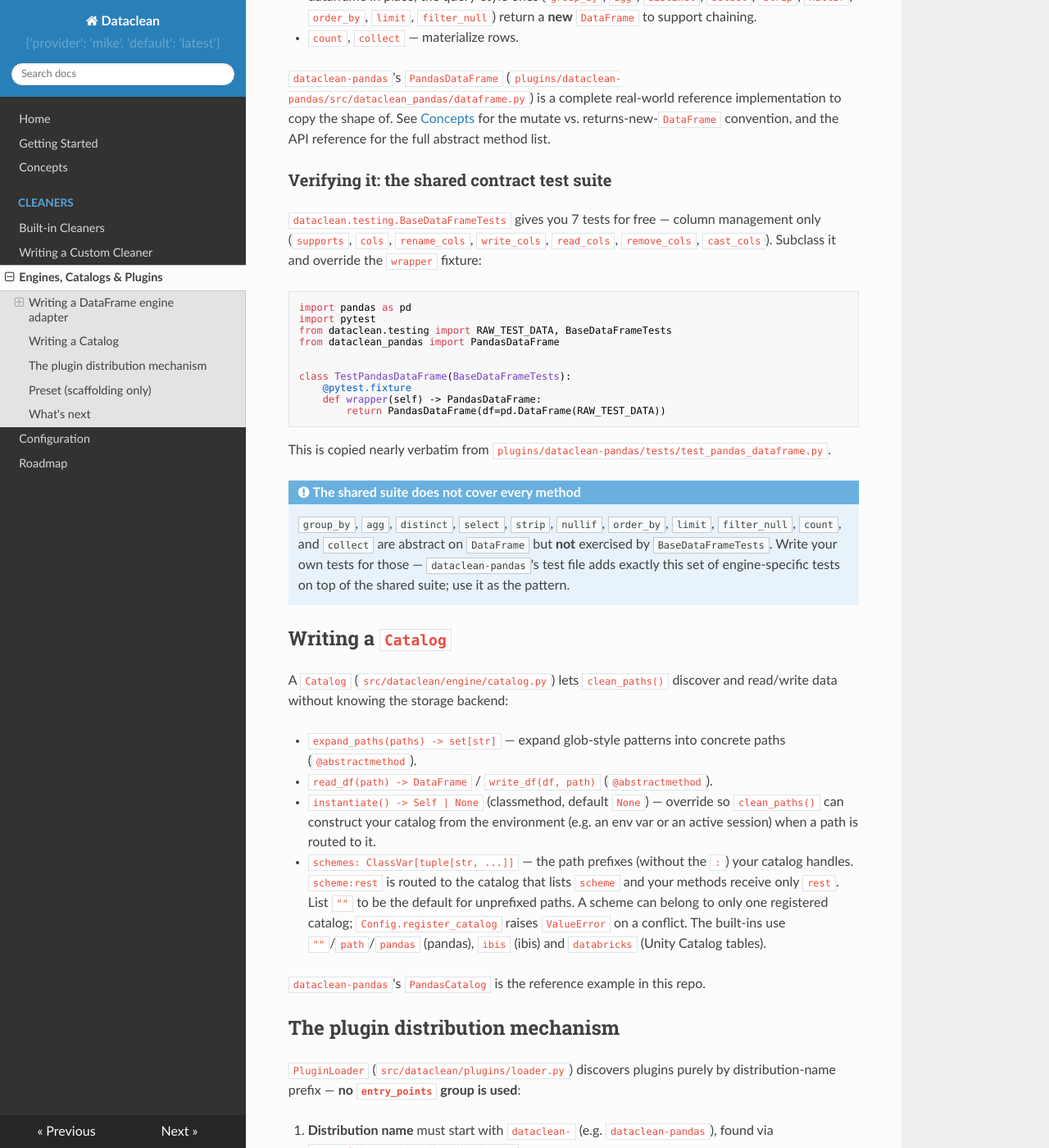
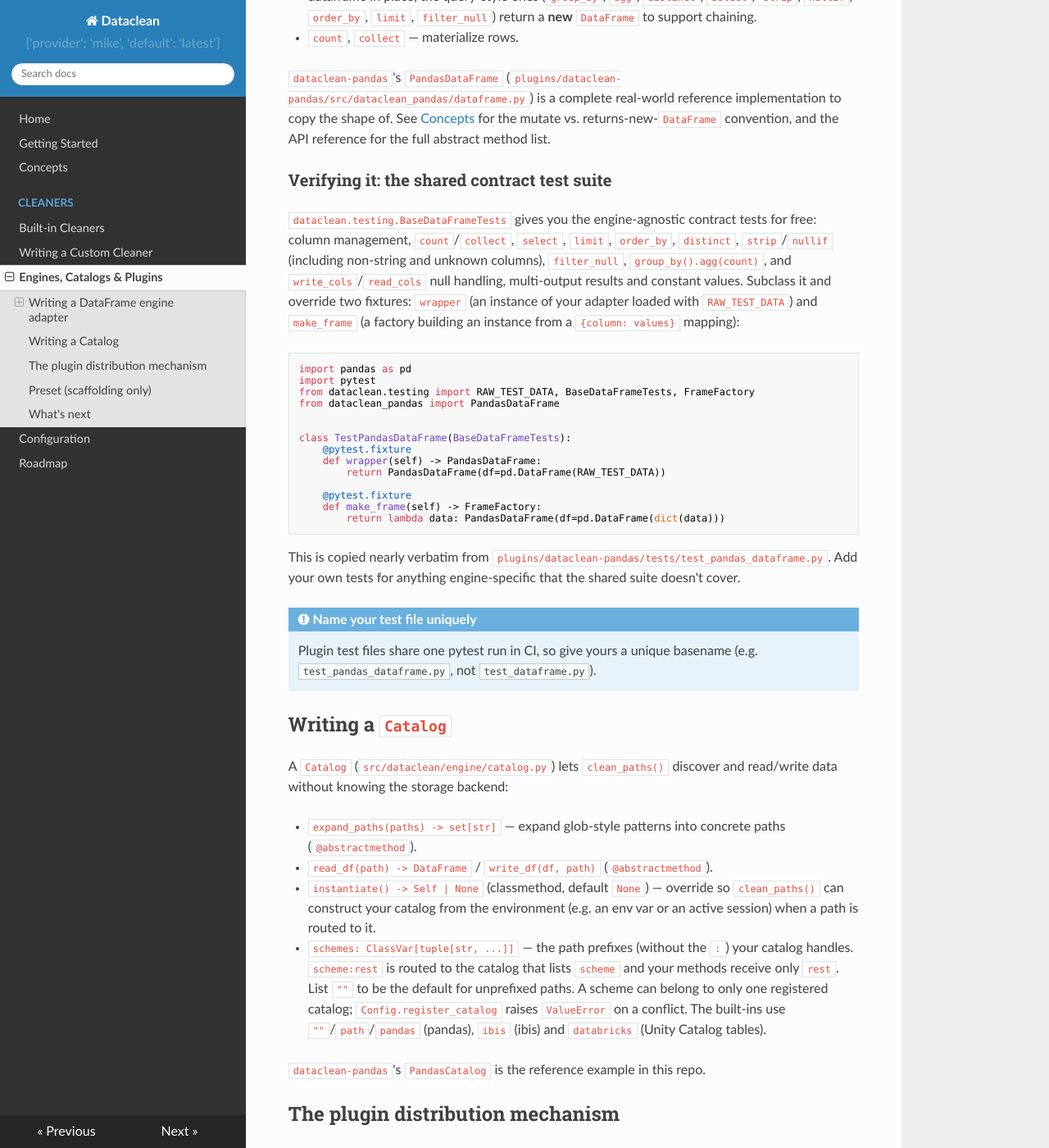
Before and after one commit to chetansinghsajwan/dataclean, an MkDocs documentation site: the page built from docs/plugins.md, in a window 1280 px wide and 1400 px high, scrolled down 552 px. Shown: the whole window at 82% size. Built offline with MkDocs 1.6.1, drawn with Linux system fonts in a browser that asks for light colours; nearby versions of some CDN libraries.

````diff
--- a/docs/plugins.md
+++ b/docs/plugins.md
@@ -30,15 +30,19 @@ abstract method list.
 
 ### Verifying it: the shared contract test suite
 
-`dataclean.testing.BaseDataFrameTests` gives you 7 tests for free — column
-management only (`supports`, `cols`, `rename_cols`, `write_cols`,
-`read_cols`, `remove_cols`, `cast_cols`). Subclass it and override the
-`wrapper` fixture:
+`dataclean.testing.BaseDataFrameTests` gives you the engine-agnostic contract
+tests for free: column management, `count`/`collect`, `select`, `limit`,
+`order_by`, `distinct`, `strip`/`nullif` (including non-string and unknown
+columns), `filter_null`, `group_by().agg(count)`, and `write_cols`/`read_cols`
+null handling, multi-output results and constant values. Subclass it and
+override two fixtures: `wrapper` (an instance of your adapter loaded with
+`RAW_TEST_DATA`) and `make_frame` (a factory building an instance from a
+`{column: values}` mapping):
 
 ```python
 import pandas as pd
 import pytest
-from dataclean.testing import RAW_TEST_DATA, BaseDataFrameTests
+from dataclean.testing import RAW_TEST_DATA, BaseDataFrameTests, FrameFactory
 from dataclean_pandas import PandasDataFrame
 
 
@@ -46,17 +50,19 @@ class TestPandasDataFrame(BaseDataFrameTests):
     @pytest.fixture
     def wrapper(self) -> PandasDataFrame:
         return PandasDataFrame(df=pd.DataFrame(RAW_TEST_DATA))
+
+    @pytest.fixture
+    def make_frame(self) -> FrameFactory:
+        return lambda data: PandasDataFrame(df=pd.DataFrame(dict(data)))
 ```
 
 This is copied nearly verbatim from
-`plugins/dataclean-pandas/tests/test_pandas_dataframe.py`.
+`plugins/dataclean-pandas/tests/test_pandas_dataframe.py`. Add your own tests
+for anything engine-specific that the shared suite doesn't cover.
 
-!!! note "The shared suite does not cover every method"
-    `group_by`, `agg`, `distinct`, `select`, `strip`, `nullif`, `order_by`,
-    `limit`, `filter_null`, `count`, and `collect` are abstract on
-    `DataFrame` but **not** exercised by `BaseDataFrameTests`. Write your own
-    tests for those — `dataclean-pandas`'s test file adds exactly this set of
-    engine-specific tests on top of the shared suite; use it as the pattern.
+!!! note "Name your test file uniquely"
+    Plugin test files share one pytest run in CI, so give yours a unique
+    basename (e.g. `test_pandas_dataframe.py`, not `test_dataframe.py`).
 
 ## Writing a `Catalog`
 
````
Also changed, not shown: AGENTS.md (+7 -5 lines), 2 other files.
